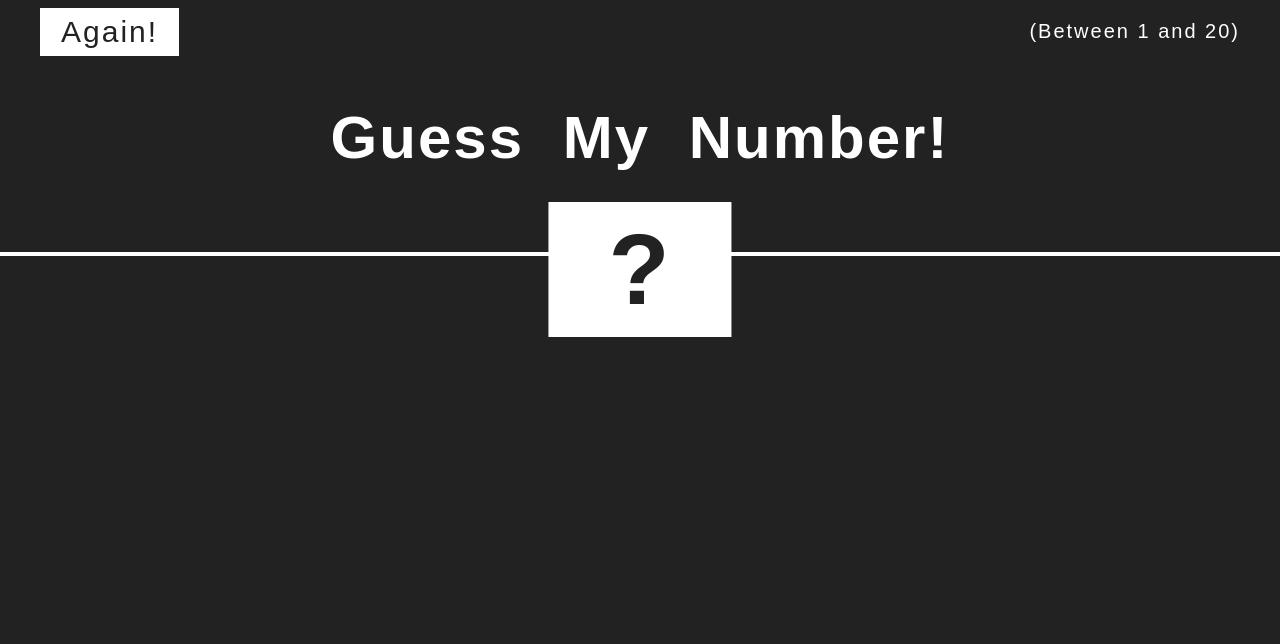
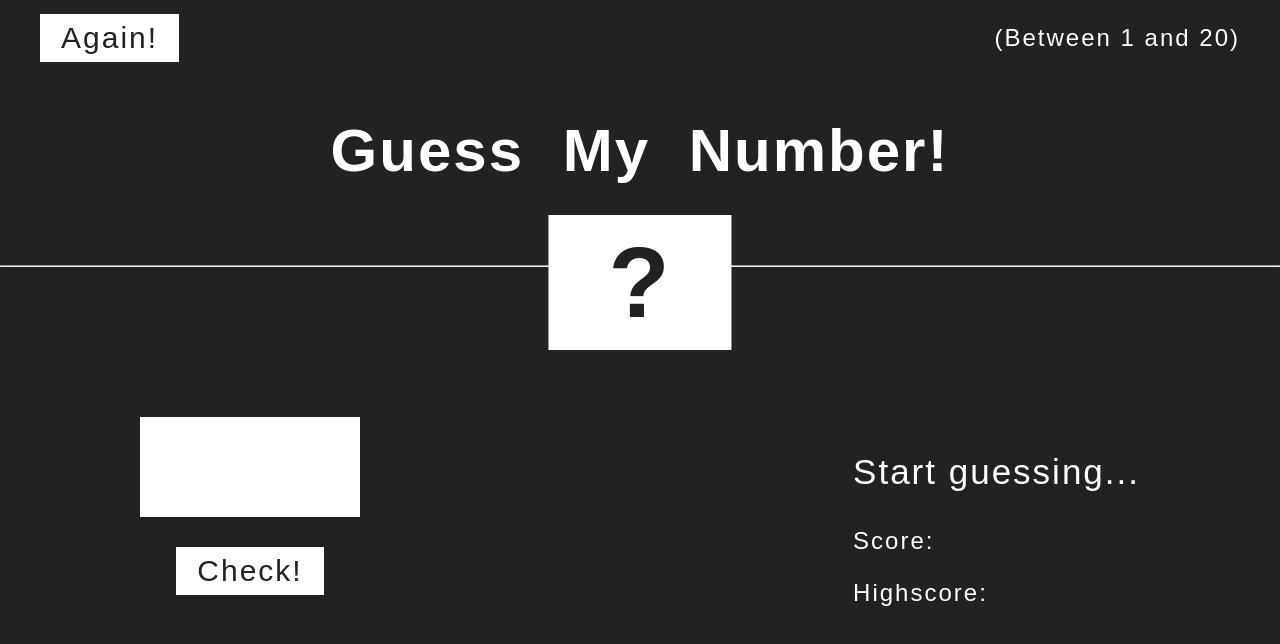
Before and after one commit to Anasthesie/10x-AnastasiaNinidze, a plain HTML site: page GuessMyNumber/index.html in a window 1280 px wide. Drawn offline with Linux system fonts and the light colour scheme; a web font is replaced by a local one.

Commit message:
guess number style Done!

```diff
--- a/GuessMyNumber/index.html
+++ b/GuessMyNumber/index.html
@@ -5,7 +5,9 @@
     <meta http-equiv="X-UA-Compatible" content="IE=edge" />
     <meta name="viewport" content="width=device-width, initial-scale=1.0" />
     <title>Guess My Number</title>
-    <link rel="stylesheet" href="./style.css" />
+
+    <link rel="stylesheet" href="./main-style.css" />
+
     <link rel="preconnect" href="https://fonts.googleapis.com" />
     <link rel="preconnect" href="https://fonts.gstatic.com" crossorigin />
     <link
@@ -28,5 +30,20 @@
       <hr />
       <div class="question-box">?</div>
     </div>
+    <main>
+      <div class="second-container">
+        <div class="small-container">
+          <input type="number" />
+          <div class="ckeck-button">
+            <button>Check!</button>
+          </div>
+        </div>
+        <div class="right-elements">
+          <p class="Start-guessing">Start guessing...</p>
+          <p class="Score">Score:</p>
+          <p class="Highscore">Highscore:</p>
+        </div>
+      </div>
+    </main>
   </body>
 </html>
--- /dev/null
+++ b/GuessMyNumber/main-style.scss
@@ -0,0 +1,100 @@
+$bg-color: #222222;
+$text-color: #ffff;
+$button-bgcolor: #ffff;
+$button-color: #222222;
+$border-color: #ffff;
+$small-font-size: 24px;
+$button-font-size: 30px;
+
+* {
+  font-family: "Jersey 10", sans-serif;
+  box-sizing: border-box;
+  letter-spacing: 2px;
+}
+html,
+body {
+  margin: 0;
+  padding: 0;
+  width: 100%;
+}
+body {
+  background-color: $bg-color;
+}
+.container {
+  width: 1200px;
+  margin: 0 auto;
+  .header-controls {
+    display: flex;
+    align-items: center;
+    justify-content: space-between;
+    p {
+      font-size: $small-font-size;
+      color: $text-color;
+    }
+  }
+  h1 {
+    color: $text-color;
+    text-align: center;
+    font-size: 60px;
+    padding-bottom: 40px;
+    word-spacing: 20px;
+  }
+}
+
+button {
+  color: $button-color;
+  background-color: $button-bgcolor;
+  font-size: $button-font-size;
+  border: 1px solid #ffff;
+  padding: 6px 20px 6px 20px;
+  cursor: pointer;
+}
+
+.hr-container {
+  position: relative;
+  width: 100%;
+  text-align: center;
+  .question-box {
+    position: absolute;
+    top: -50px;
+    left: 50%;
+    transform: translateX(-50%);
+    background-color: $border-color;
+    color: #222222;
+    padding: 10px 60px;
+    font-size: 100px;
+    border: none;
+    font-weight: bold;
+  }
+}
+.second-container {
+  width: 1000px;
+  margin: 150px auto 0 auto;
+  display: flex;
+  justify-content: space-between;
+  input[type="number"] {
+    width: 100%;
+    height: 100px;
+    border: 3px solid $border-color;
+    text-align: center;
+    font-size: 35px;
+    outline: none;
+  }
+  .ckeck-button {
+    margin-top: 30px;
+    display: flex;
+    justify-content: center;
+  }
+  .small-container {
+    width: 220px;
+  }
+  .right-elements {
+    color: $text-color;
+    :not(:first-child) {
+      font-size: $small-font-size;
+    }
+    .Start-guessing {
+      font-size: 35px;
+    }
+  }
+}
--- a/GuessMyNumber/script.js
+++ b/GuessMyNumber/script.js
@@ -0,0 +1,3 @@
+const randomNums = [
+  1, 2, 3, 4, 5, 6, 7, 8, 9, 10, 11, 12, 13, 141, 516, 17, 18, 19, 20,
+];
--- a/GuessMyNumber/style.css
+++ /dev/null
@@ -1,66 +0,0 @@
-* {
-  font-family: "Jersey 10", sans-serif;
-  box-sizing: border-box;
-  letter-spacing: 2px;
-}
-html,
-body {
-  margin: 0;
-  padding: 0;
-  width: 100%;
-}
-body {
-  background-color: #222222;
-}
-.header-controls {
-  display: flex;
-  align-items: center;
-  justify-content: space-between;
-}
-.header-controls p {
-  font-size: 20px;
-  color: #fff;
-}
-.header-controls button {
-  color: #222222;
-  background-color: #ffff;
-  font-size: 30px;
-  border: 1px solid #ffff;
-  padding: 6px 20px 6px 20px;
-  cursor: pointer;
-}
-h1 {
-  color: #ffff;
-  text-align: center;
-  font-size: 60px;
-  padding-bottom: 40px;
-  word-spacing: 20px;
-}
-hr {
-  border: 2px solid #ffff;
-  margin: 0;
-  padding: 0;
-  width: 100%;
-}
-.container {
-  width: 1200px;
-  margin: 0 auto;
-}
-.hr-container {
-  position: relative;
-  width: 100%;
-  text-align: center;
-}
-
-.question-box {
-  position: absolute;
-  top: -50px;
-  left: 50%;
-  transform: translateX(-50%);
-  background-color: #fff;
-  color: #222222;
-  padding: 10px 60px;
-  font-size: 100px;
-  border: none;
-  font-weight: bold;
-}
```
Also changed, not shown: GuessMyNumber/main-style.css (added), 1 other file.
